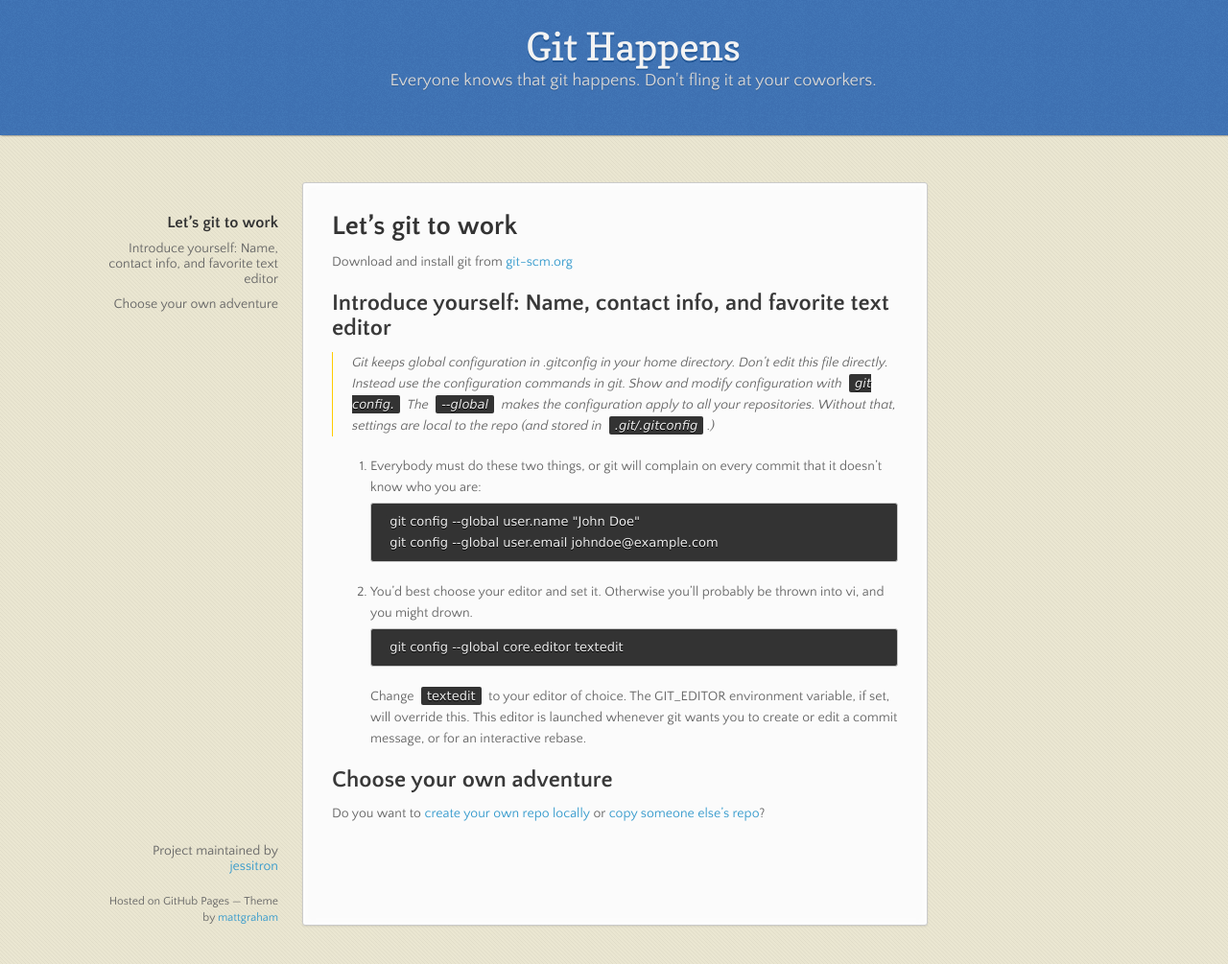
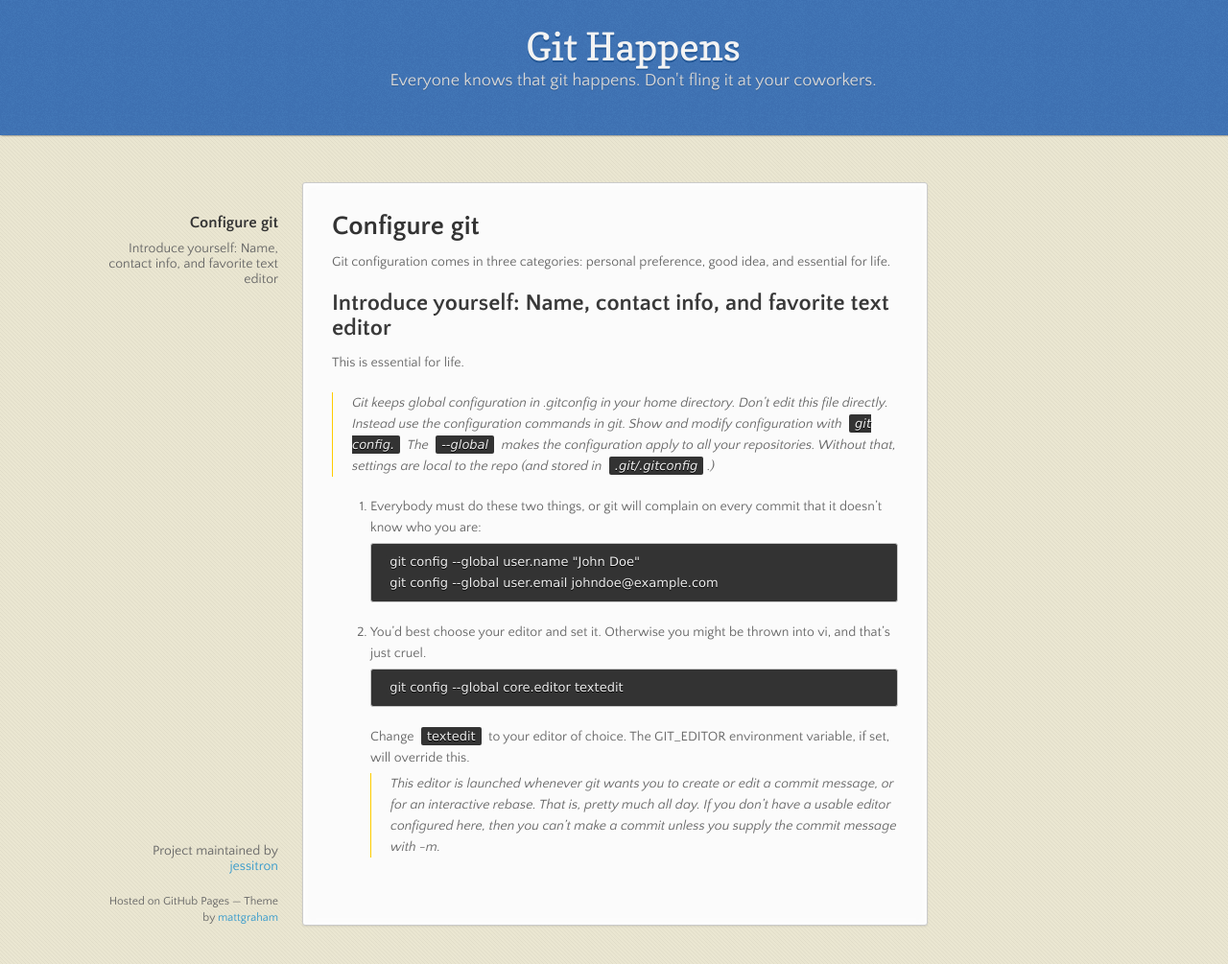
Before and after one commit to jessitron/git-happens, a Jekyll site: the page built from commence.md, in a window 1280 px wide and 1005 px high. Shown: the whole window at 96% size. Built offline with Jekyll 4.4.1, drawn with Linux system fonts in a browser that asks for light colours; nearby versions of some CDN libraries.

```diff
--- a/commence.md
+++ b/commence.md
@@ -2,11 +2,12 @@
 layout: default
 saying: Don't fling it at your coworkers.
 ---
-# Let's git to work
+# Configure git
 
-Download and install git from [git-scm.org](http://git-scm.org/downloads)
+Git configuration comes in three categories: personal preference, good idea, and essential for life.
 
 ## Introduce yourself: Name, contact info, and favorite text editor
+This is essential for life.
 
 > Git keeps global configuration in .gitconfig in your home directory. Don't edit this file directly. Instead use the configuration commands in git. Show and modify configuration with `git config.` The `--global` makes the configuration apply to all your repositories. Without that, settings are local to the repo (and stored in `.git/.gitconfig`.)
 
@@ -15,12 +16,9 @@ Download and install git from [git-scm.org](http://git-scm.org/downloads)
         git config --global user.name "John Doe"
         git config --global user.email johndoe@example.com
 
-1. You'd best choose your editor and set it. Otherwise you'll probably be thrown into vi, and you might drown.
+1. You'd best choose your editor and set it. Otherwise you might be thrown into vi, and that's just cruel.
 
         git config --global core.editor textedit
 
-    Change `textedit` to your editor of choice. The GIT_EDITOR environment variable, if set, will override this.  This editor is launched whenever git wants you to create or edit a commit message, or for an interactive rebase.
-
-## Choose your own adventure
-
-Do you want to [create your own repo locally](init.html) or [copy someone else's repo](fork.html)?
+    Change `textedit` to your editor of choice. The GIT_EDITOR environment variable, if set, will override this.
+> This editor is launched whenever git wants you to create or edit a commit message, or for an interactive rebase. That is, pretty much all day. If you don't have a usable editor configured here, then you can't make a commit unless you supply the commit message with -m.
```
Also changed, not shown: fiveFileStatuses.txt (added, +54 -0 lines), index.md (+6 -4 lines), setup.md (added, +25 -0 lines), status.md (added, +9 -0 lines).
